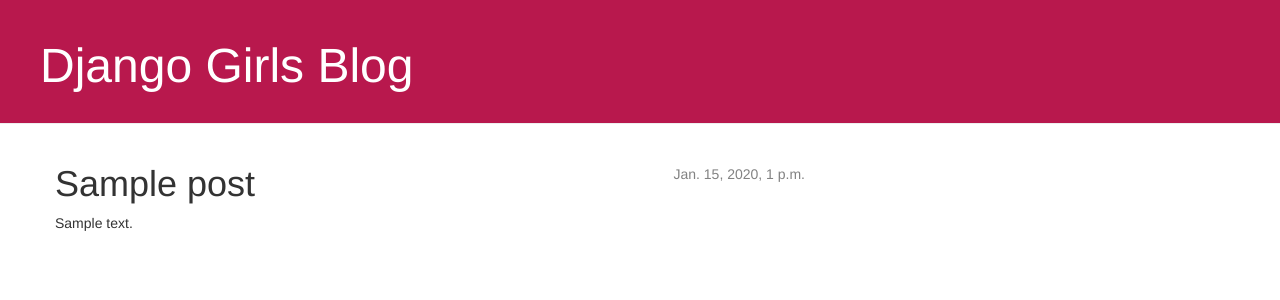
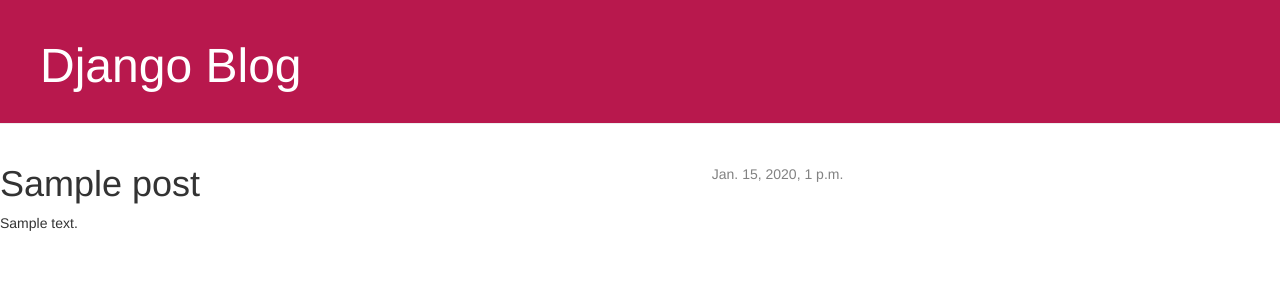
Before and after one commit to mcproger/django_blog, a Django app: page /post/1/ in a window 1280 px wide. Shown: the top 300 px of the page. Run offline with Django 3.2, Linux system fonts and the light colour scheme; tables that the repository leaves empty hold one stand-in row (values such as "Sample post"); some libraries are stand-ins or nearby versions.

Commit message:
Update base.html

```diff
--- a/blog/templates/blog/base.html
+++ b/blog/templates/blog/base.html
@@ -8,8 +8,8 @@
     </head>
      <body>
         <div class="page-header">
-            <h1><a href="/">Django Girls Blog</a></h1>
-        </div>
+            <h1><a href="/">Django Blog</a></h1>
+        </div
         <div class="content container">
             <div class="row">
                 <div class="col-md-8">
```
